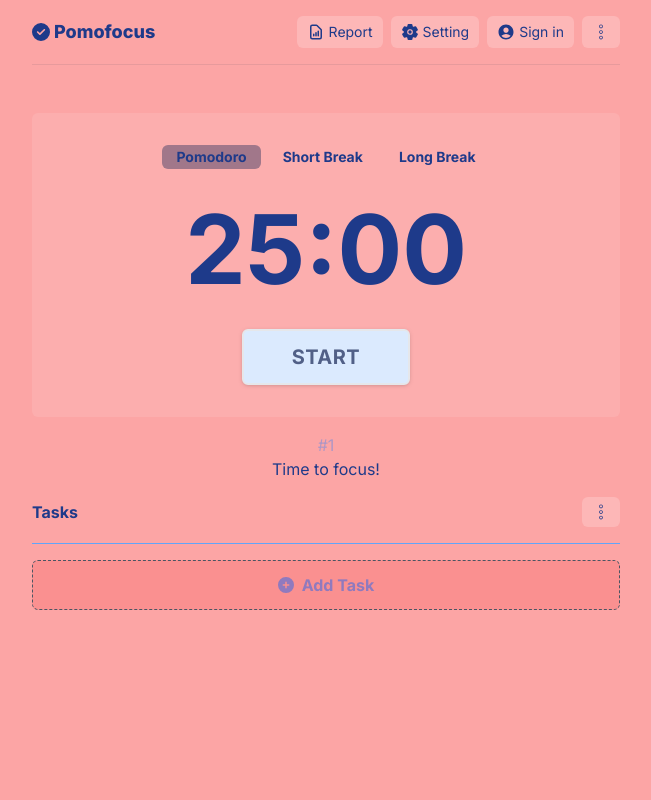
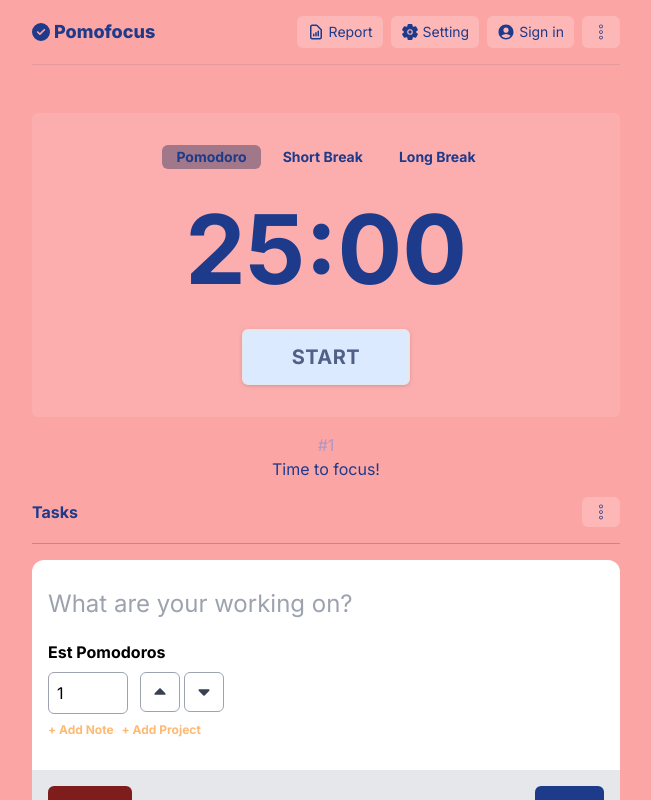
Before and after one commit to DuyBui1993/pomodoro, a Next.js app: page /duong/pomodoro in a window 1280 px wide. Both pictures are taken after a click on the button "Add Task". Shown: the top 800 px of the page, without its empty margins (314-965 px from the left). Built offline with nearby package versions, Linux system fonts and the light colour scheme.

Commit message:
add action Addtask

```diff
--- a/src/components/duong/AddTask.tsx
+++ b/src/components/duong/AddTask.tsx
@@ -1,10 +1,15 @@
+'use client';
 import * as React from 'react';
 import { FaCirclePlus } from 'react-icons/fa6';
+import { FaSortDown, FaSortUp } from 'react-icons/fa';
 
-export const AddTask = () => {
+const ButtonAddTask = ({ onClick }) => {
   return (
     <div className="mt-4">
-      <button className="text-md flex w-full cursor-pointer items-center justify-center space-x-2 rounded-md border border-dashed border-gray-600 bg-red-400 bg-opacity-40 py-3 text-blue-600 text-opacity-50">
+      <button
+        onClick={onClick}
+        className="text-md flex w-full cursor-pointer items-center justify-center space-x-2 rounded-md border border-dashed border-gray-600 bg-red-400 bg-opacity-40 py-3 text-blue-600 text-opacity-50"
+      >
         <span className="">
           <FaCirclePlus />
         </span>
@@ -13,3 +18,116 @@
     </div>
   );
 };
+
+const toFixedWhenNeed = (number: string) => {
+  const n = parseFloat(number);
+  if (n === 0) {
+    return 0;
+  }
+  if (n % 1 === 0) {
+    return n;
+  }
+  return n.toFixed(1);
+};
+
+export const AddTask = ({ oneSaveTask }) => {
+  const [mode, setMode] = React.useState<'add' | 'view'>('view');
+  const [task, setTask] = React.useState('');
+  const [estPomodoros, setEstPomodoros] = React.useState<string>('1');
+
+  const handleSave = () => {
+    if (!task) {
+      return;
+    }
+    oneSaveTask({
+      task,
+      estPomodoros,
+    });
+  };
+  return (
+    <div className="mt-4">
+      {mode === 'view' && (
+        <ButtonAddTask
+          onClick={() => {
+            setMode('add');
+          }}
+        />
+      )}
+      {mode == 'add' && (
+        <div className="space-y-4 overflow-hidden rounded-xl bg-white text-black">
+          <div className="space-y-2 p-4">
+            <input
+              onChange={(e) => setTask(e.target.value)}
+              autoFocus
+              placeholder="What are your working on?"
+              type="text"
+              className="w-full rounded-md py-3 text-2xl text-black outline-none"
+            />
+            <p className="font-bold">Est Pomodoros</p>
+            <div className="flex space-x-1">
+              <input
+                value={toFixedWhenNeed(estPomodoros)}
+                onChange={(e) => setEstPomodoros(parseInt(e.target.value))}
+                type="number"
+                className="mr-2 w-20 rounded-md border border-gray-400 p-2 [appearance:textfield] [&::-webkit-inner-spin-button]:appearance-none [&::-webkit-outer-spin-button]:appearance-none"
+              />
+              <button
+                onClick={() => {
+                  const parsePoint = parseFloat(estPomodoros);
+                  setEstPomodoros((parsePoint + 1).toFixed(1));
+                }}
+                className="flex h-10 w-10 items-center rounded-md border border-gray-400 bg-white text-center text-gray-700"
+              >
+                <span className="relative top-1 flex flex-1 justify-center text-xl">
+                  <FaSortUp />
+                </span>
+              </button>
+              <button
+                onClick={() => {
+                  if (estPomodoros <= 0) {
+                    return;
+                  }
+                  const parsePoint = parseFloat(estPomodoros);
+                  if (parsePoint <= 1) {
+                    const result = (parsePoint - 0.1).toFixed(1);
+                    setEstPomodoros(result);
+                    return;
+                  }
+                  const result = (parsePoint - 1).toFixed(1);
+                  setEstPomodoros(result);
+                }}
+                className="flex h-10 w-10 items-center rounded-md border border-gray-400 bg-white text-center text-gray-700"
+              >
+                <span className="relative bottom-1 flex flex-1 justify-center text-xl">
+                  <FaSortDown />
+                </span>
+              </button>
+            </div>
+            <div className="font-sm mt-8 flex items-center space-x-2 text-orange-300">
+              <button className="text-xs font-bold">+ Add Note</button>
+              <button className="text-xs font-bold">+ Add Project</button>
+            </div>
+          </div>
+
+          <div className="mt-2 flex justify-between bg-gray-200 p-4">
+            <button
+              onClick={() => setMode('view')}
+              className="rounded-md bg-red-900 px-4 py-2 text-white"
+            >
+              Cancel
+            </button>
+            <button
+              onClick={() => {
+                handleSave();
+                setMode('view');
+              }}
+              className="rounded-md bg-blue-900 px-4 py-2 text-white"
+            >
+              Save
+            </button>
+          </div>
+        </div>
+      )}
+    </div>
+  );
+};
```
